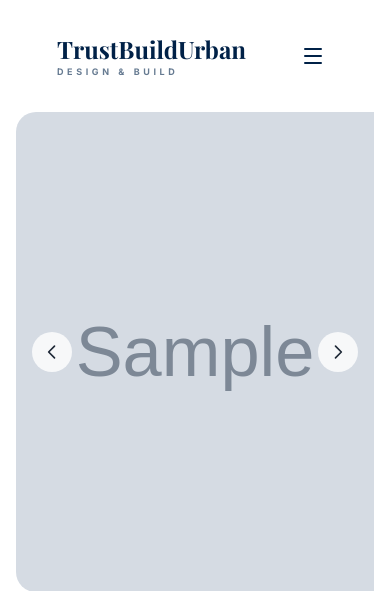
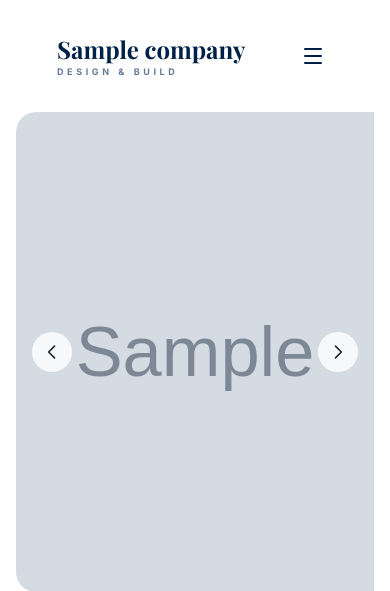
Before and after one commit to juliuskiura/trustbuildurban, a Django app: a page that uses templates/_base.html in a window 390 px wide. Shown: the top 591 px of the page. Run offline with Django 5.2, Linux system fonts and the light colour scheme; tables that the repository leaves empty hold one stand-in row (values such as "Sample post"); grey boxes marked "Sample" are stand-in pictures; style sheets or scripts are compiled from the project's sources; parts of the project's set-up code (start-up, migrations or seed data) failed here and were passed over; some libraries are stand-ins or nearby versions; some web fonts are replaced.

Commit message:
feat(office): add company context processor + rebrand to AnchorFields Ltd
- Seed AnchorFields Limited (Kasarani, Nairobi) with full contact info,
  GPS coords (-1.22889, 36.90444), social links, registration details
- office/context_processors.py: injects {{ company }} into every template
  via settings.TEMPLATES context_processors
- templates/_base.html:
  - Navbar & footer brand name → {{ company.trading_name }}
  - Footer phone/email/address → {{ company.primary_* }} with fallbacks
  - Footer social icons → {{ company.facebook/instagram/linkedin_url }}
  - Copyright year → {% now 'Y' %} (auto-updates each year)
- contact/contact_content.html:
  - Map section now renders a live OSM iframe from company.osm_embed_url
  - Falls back to static image or placeholder if no coords set

```diff
--- /dev/null
+++ b/office/context_processors.py
@@ -0,0 +1,26 @@
+from .models import Company
+
+
+def company(request):
+    """
+    Inject the primary Company record into every template context.
+
+    Available template variables:
+        {{ company.trading_name }}   → "AnchorFields Ltd"
+        {{ company.name }}           → "AnchorFields Limited"
+        {{ company.tagline }}
+        {{ company.primary_phone }}
+        {{ company.primary_email }}
+        {{ company.physical_address }}
+        {{ company.city }}
+        {{ company.po_box }}
+        {{ company.website }}
+        {{ company.facebook_url }}   (and other social URLs)
+        {{ company.osm_embed_url }}  → OSM iframe src
+        {{ company.osm_full_url }}   → full OSM link
+    """
+    try:
+        co = Company.objects.first()
+    except Exception:
+        co = None
+    return {"company": co}
--- a/tbusite/settings.py
+++ b/tbusite/settings.py
@@ -98,6 +98,7 @@ TEMPLATES = [
                 "django.template.context_processors.request",
                 "django.contrib.auth.context_processors.auth",
                 "django.contrib.messages.context_processors.messages",
+                "office.context_processors.company",
             ],
         },
     },
--- a/templates/_base.html
+++ b/templates/_base.html
@@ -40,7 +40,7 @@
       <div class="max-w-7xl mx-auto px-6 relative z-[70]">
         <div class="glass glass-border rounded-2xl flex justify-between items-center px-8 py-4 shadow-xl">
           <a class="flex flex-col group" href="/"><span
-              class="text-2xl font-serif font-bold tracking-tight transition-colors duration-300 text-texts">TrustBuildUrban</span><span
+              class="text-2xl font-serif font-bold tracking-tight transition-colors duration-300 text-texts">{{ company.trading_name|default:"AnchorFields Ltd" }}</span><span
               class="text-[9px] tracking-[0.4em] font-bold uppercase transition-colors duration-300 text-texts/60">Design &
               Build</span></a>
           <div class="hidden lg:flex items-center space-x-10">
@@ -163,14 +163,14 @@
             <div class="grid grid-cols-1 md:grid-cols-2 lg:grid-cols-4 gap-16 mb-24">
           <div>
             <div class="flex flex-col mb-8">
-              <span class="text-3xl font-serif font-bold tracking-tight">TrustBuildUrban</span>
+              <span class="text-3xl font-serif font-bold tracking-tight">{{ company.trading_name|default:"AnchorFields Ltd" }}</span>
               <span class="text-[10px] tracking-[0.5em] font-bold uppercase text-white/40">Design & Build</span>
             </div>
             <p class="text-white/60 leading-relaxed mb-8 text-sm font-medium">
               Kenya's most trusted partner for structured home building. We bridge the gap for diaspora clients through transparency and world-class management.
             </p>
             <div class="flex space-x-5">
-              <a href="#"
+              <a href="{{ company.facebook_url|default:'#' }}"
                 class="w-10 h-10 rounded-full border border-white/10 flex items-center justify-center hover:bg-white hover:text-texts transition-all group">
                 <svg xmlns="http://www.w3.org/2000/svg" width="24" height="24" viewBox="0 0 24 24" fill="none" stroke="currentColor"
                   stroke-width="2" stroke-linecap="round" stroke-linejoin="round" class="lucide lucide-facebook w-4 h-4"
@@ -178,7 +178,7 @@
                   <path d="M18 2h-3a5 5 0 0 0-5 5v3H7v4h3v8h4v-8h3l1-4h-4V7a1 1 0 0 1 1-1h3z"></path>
                 </svg>
               </a>
-              <a href="#"
+              <a href="{{ company.instagram_url|default:'#' }}"
                 class="w-10 h-10 rounded-full border border-white/10 flex items-center justify-center hover:bg-white hover:text-texts transition-all group">
                 <svg xmlns="http://www.w3.org/2000/svg" width="24" height="24" viewBox="0 0 24 24" fill="none" stroke="currentColor"
                   stroke-width="2" stroke-linecap="round" stroke-linejoin="round" class="lucide lucide-instagram w-4 h-4"
@@ -188,7 +188,7 @@
                   <line x1="17.5" x2="17.51" y1="6.5" y2="6.5"></line>
                 </svg>
               </a>
-              <a href="#"
+              <a href="{{ company.linkedin_url|default:'#' }}"
                 class="w-10 h-10 rounded-full border border-white/10 flex items-center justify-center hover:bg-white hover:text-texts transition-all group">
                 <svg xmlns="http://www.w3.org/2000/svg" width="24" height="24" viewBox="0 0 24 24" fill="none" stroke="currentColor"
                   stroke-width="2" stroke-linecap="round" stroke-linejoin="round" class="lucide lucide-linkedin w-4 h-4"
@@ -224,7 +224,7 @@
                     </path>
                   </svg>
                 </div>
-                <span class="font-medium">+254 712 345 678</span>
+                <span class="font-medium">{{ company.primary_phone|default:"+254 712 345 678" }}</span>
               </li>
               <li class="flex items-center space-x-4">
                 <div class="w-8 h-8 rounded-full bg-white/5 flex items-center justify-center">
@@ -235,7 +235,7 @@
                     <rect x="2" y="4" width="20" height="16" rx="2"></rect>
                   </svg>
                 </div>
-                <span class="font-medium">info@trustbuildurban.co.ke</span>
+                <span class="font-medium">{{ company.primary_email|default:"info@anchorfields.co.ke" }}</span>
               </li>
               <li class="flex items-start space-x-4">
                 <div class="w-8 h-8 rounded-full bg-white/5 flex items-center justify-center shrink-0">
@@ -247,7 +247,7 @@
                     <circle cx="12" cy="10" r="3"></circle>
                   </svg>
                 </div>
-                <span class="font-medium text-xs leading-relaxed">Riverside Square, Riverside Dr,<br />Nairobi, Kenya</span>
+                <span class="font-medium text-xs leading-relaxed">{{ company.physical_address|default:"" }}{% if company.city %}<br />{{ company.city }}, {{ company.country }}{% endif %}</span>
               </li>
             </ul>
           </div>
@@ -265,7 +265,7 @@
         </div>
         <div
           class="border-t border-white/5 pt-12 flex flex-col md:flex-row justify-between items-center text-[10px] font-bold uppercase tracking-widest text-white/30">
-          <p>© 2024 TrustBuildUrban Design & Build. All rights reserved.</p>
+          <p>© {% now "Y" %} {{ company.trading_name|default:"AnchorFields Ltd" }} Design & Build. All rights reserved.</p>
           <div class="flex space-x-8 mt-6 md:mt-0">
             <a href="#" class="hover:text-white transition-colors">Privacy Policy</a>
             <a href="#" class="hover:text-white transition-colors">Terms</a>
```
Also changed, not shown: contact/templates/contact/sections/contact_content.html (+27 -8 lines).
